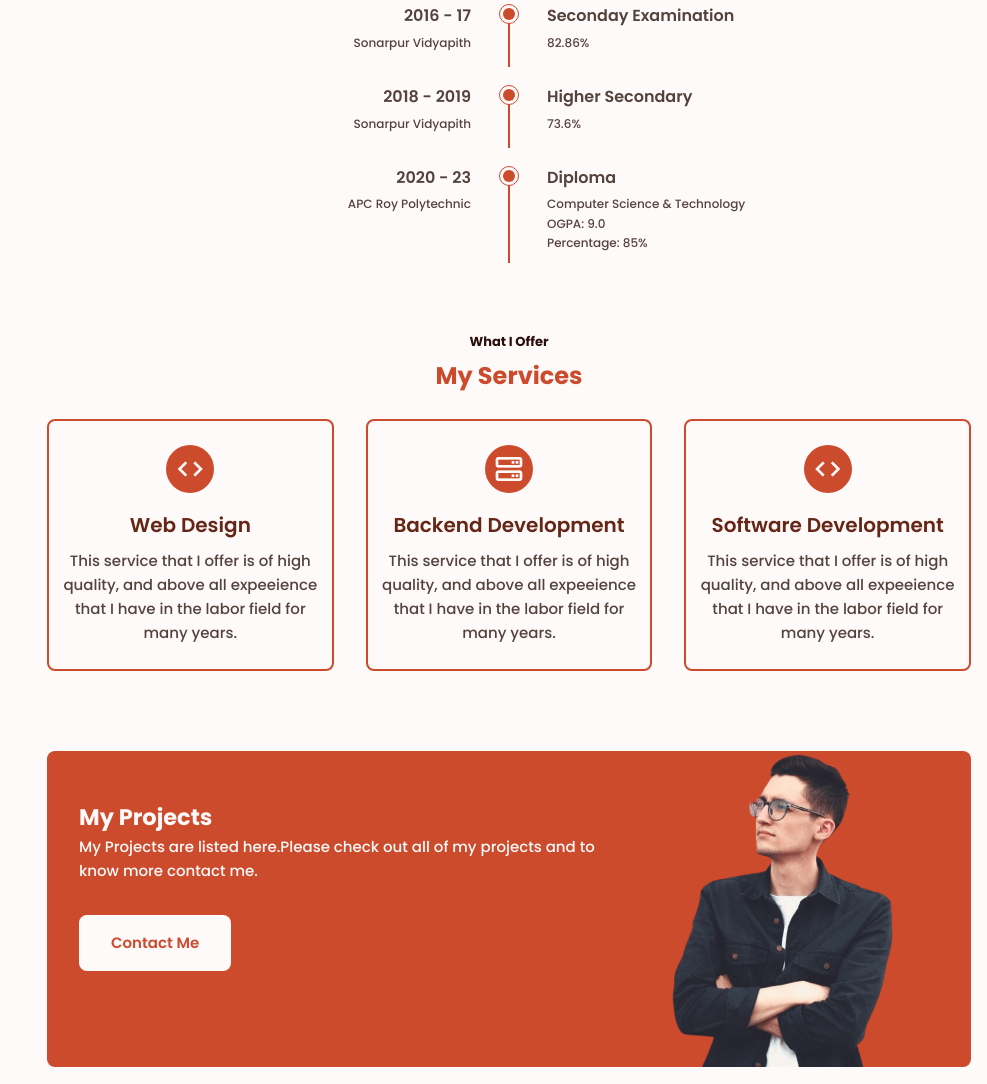
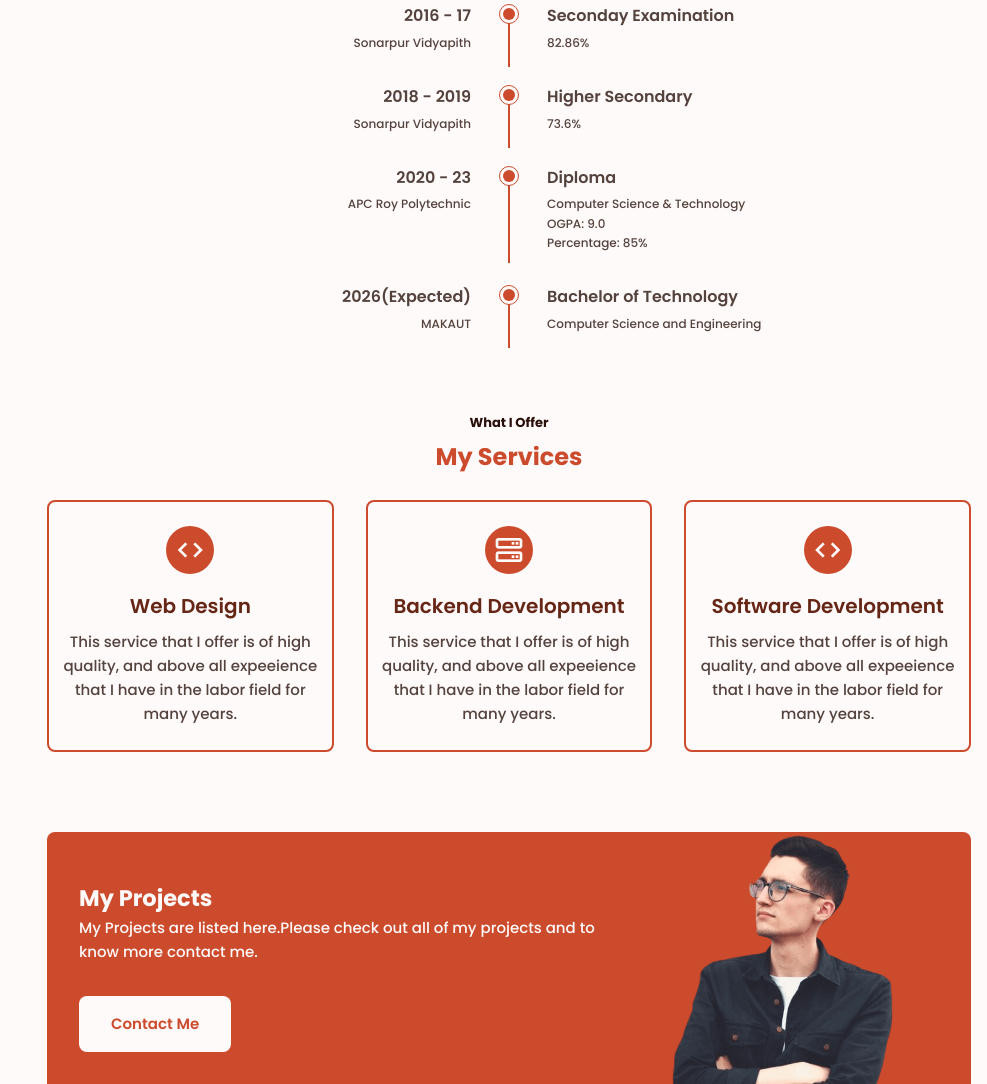
Before and after one commit to MaynakDey/my_portfolio_website, a plain HTML site: page index.html in a window 1280 px wide. Shown: the part 2357-3441 px from the top of the page, without its empty margins (293-1280 px from the left). Drawn offline with nearby package versions, Linux system fonts and the light colour scheme.

Commit message:
Update index.html

```diff
--- a/index.html
+++ b/index.html
@@ -287,11 +287,11 @@
                         </div>
 
                     </div>
-<!--
+
                     <div class="education__content">
                         <div>
-                            <h3 class="education__year">2023 - 2026</h3>
-                            <span class="education__university">University of Studies</span>
+                            <h3 class="education__year">2026(Expected)</h3>
+                            <span class="education__university">MAKAUT</span>
                         </div>
 
                         <div class="education__time">
@@ -301,11 +301,11 @@
 
                         <div>
                             <h3 class="education__race">Bachelor of Technology</h3>
-                            <span class="education__speciality">Information Technology</span>
+                            <span class="education__speciality">Computer Science and Engineering</span>
                         </div>
                     </div>
                 </div>
--->
+
             </section>
 
             <!--===== SERVICES =====-->
```
